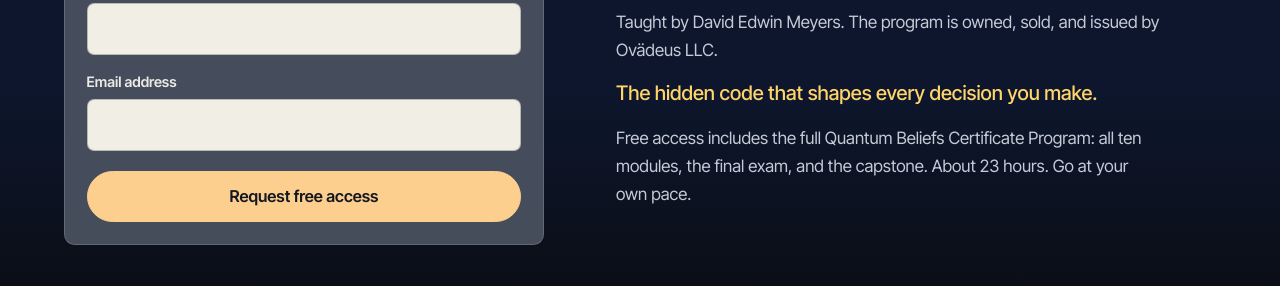
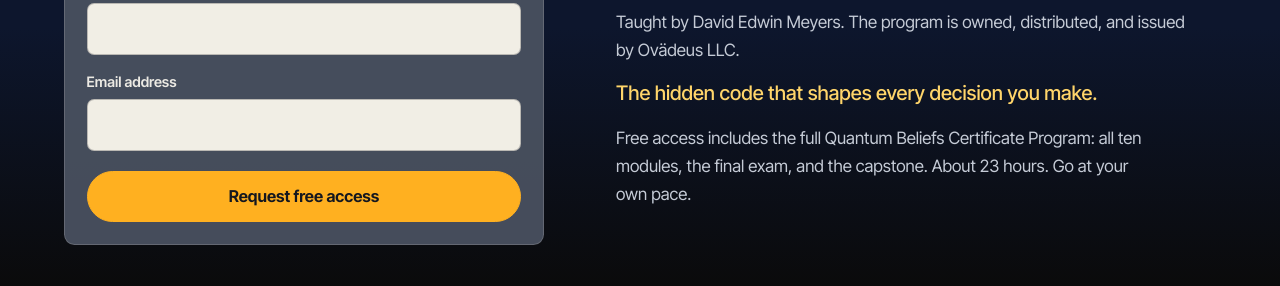
Before and after one commit to ovadeus/quantumbeliefs-site, a plain HTML site: page linkedin/index.html in a window 1280 px wide. Shown: the part 514-800 px from the top of the page. Drawn offline with Linux system fonts and the light colour scheme.

Commit message:
/linkedin hero v3: distributed wording, primary button color, homepage belief-band
- Change 'owned, sold, and issued' to 'owned, distributed, and issued' in the hero byline
- Hero (and lower) form buttons use styles.css .btn-primary / var(--accent) #FFB020 with var(--ink) text; drop the pale #FDCF8F override
- Replace the full-width linkedin-hero-band divider with the homepage's .belief-band element; delete unused band jpg/webp (svg left in place)
- Bump linkedin.css cache-buster to 20261126-hero-v3

```diff
--- a/linkedin/index.html
+++ b/linkedin/index.html
@@ -25,7 +25,7 @@
   <link rel="icon" href="/assets/favicon.png" type="image/png">
   <link rel="apple-touch-icon" href="/assets/logo-bgp.png">
   <link rel="stylesheet" href="/styles.css?v=20261124-linkedin-launch">
-  <link rel="stylesheet" href="/linkedin/linkedin.css?v=20261126-hero-v2">
+  <link rel="stylesheet" href="/linkedin/linkedin.css?v=20261126-hero-v3">
 </head>
 <body class="linkedin-page">
   <a class="skip-link" href="#signup">Skip to sign-up form</a>
@@ -109,13 +109,15 @@
           </picture>
         </figure>
         <div class="hero-copy hero-copy-more">
-          <p class="hero-byline">Taught by David Edwin Meyers. The program is owned, sold, and issued by Ovädeus LLC.</p>
+          <p class="hero-byline">Taught by David Edwin Meyers. The program is owned, distributed, and issued by Ovädeus LLC.</p>
           <p class="hero-tagline">The hidden code that shapes every decision you make.</p>
           <p class="hero-support">Free access includes the full Quantum Beliefs Certificate Program: all ten modules, the final exam, and the capstone. About 23 hours. Go at your own pace.</p>
         </div>
         </div>
       </div>
     </section>
+
+    <div class="belief-band" aria-hidden="true"></div>
 
     <section class="section section-paper" id="learn" aria-labelledby="learn-heading">
       <div class="wrap narrow">
--- a/linkedin/linkedin.css
+++ b/linkedin/linkedin.css
@@ -40,24 +40,8 @@
 .linkedin-hero {
   position: relative;
   padding-top: 2.5rem;
-  padding-bottom: 0;
+  padding-bottom: 4.5rem; /* same as homepage .hero, so .belief-band sits identically */
   background: linear-gradient(180deg, #0d162d 0%, #0d162d 62%, #0A0907 100%);
-}
-.linkedin-hero::after {
-  /* Belief colour band as a full-width divider (decorative, text-free). */
-  content: "";
-  display: block;
-  margin-top: 3rem;
-  width: min(100%, 92rem);
-  margin-inline: auto;
-  aspect-ratio: 1424 / 140;
-  background-image: url("/assets/linkedin-hero-band.jpg");
-  background-image: image-set(
-    url("/assets/linkedin-hero-band.webp") type("image/webp"),
-    url("/assets/linkedin-hero-band.jpg") type("image/jpeg")
-  );
-  background-size: 100% 100%;
-  opacity: 0.95;
 }
 .linkedin-hero-inner {
   display: grid;
@@ -105,15 +89,9 @@
   min-height: 3rem;
 }
 .signup-card-hero .signup-form .btn {
-  border-radius: 999px;
-  background: #FDCF8F;
-  border-color: #FDCF8F;
-  color: var(--ink);
-  font-weight: 600;
   margin-top: 0.35rem;
+  /* Color comes from styles.css .btn-primary: background/border var(--accent) #FFB020, text var(--ink). */
 }
-.signup-card-hero .signup-form .btn:hover:not(:disabled) { background: #FFD9A3; border-color: #FFD9A3; }
-.signup-card-hero .signup-form .btn:disabled { background: #FDCF8F; border-color: #FDCF8F; color: var(--ink); }
 .signup-card-hero .form-status { margin: 0.6rem 0 0; color: var(--line-on-navy); }
 .signup-card-hero .form-status:empty { display: none; }
 .signup-card-hero .form-status.is-error { color: #FFB3B6; }
@@ -496,5 +474,8 @@
   .hero-col-right .hero-copy-more { padding: 0; }
   .signup-card-hero { max-width: 34rem; }
   .linkedin-hero { padding-top: 1.75rem; }
-  .linkedin-hero::after { margin-top: 2rem; }
 }
+
+@media (max-width: 720px) {
+  .linkedin-hero { padding-bottom: 3.25rem; } /* same as homepage .hero at this breakpoint */
+}
```
Also changed, not shown: assets/linkedin-hero-band.jpg (deleted), assets/linkedin-hero-band.webp (deleted).
